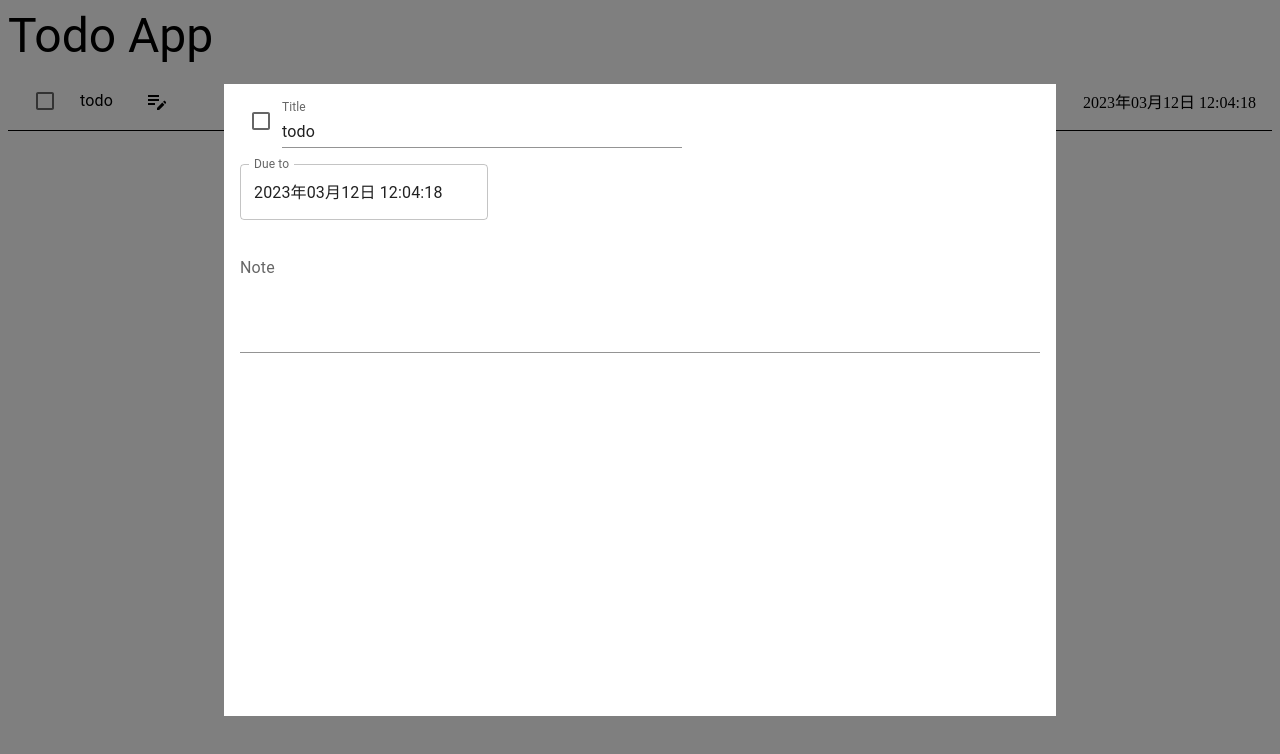
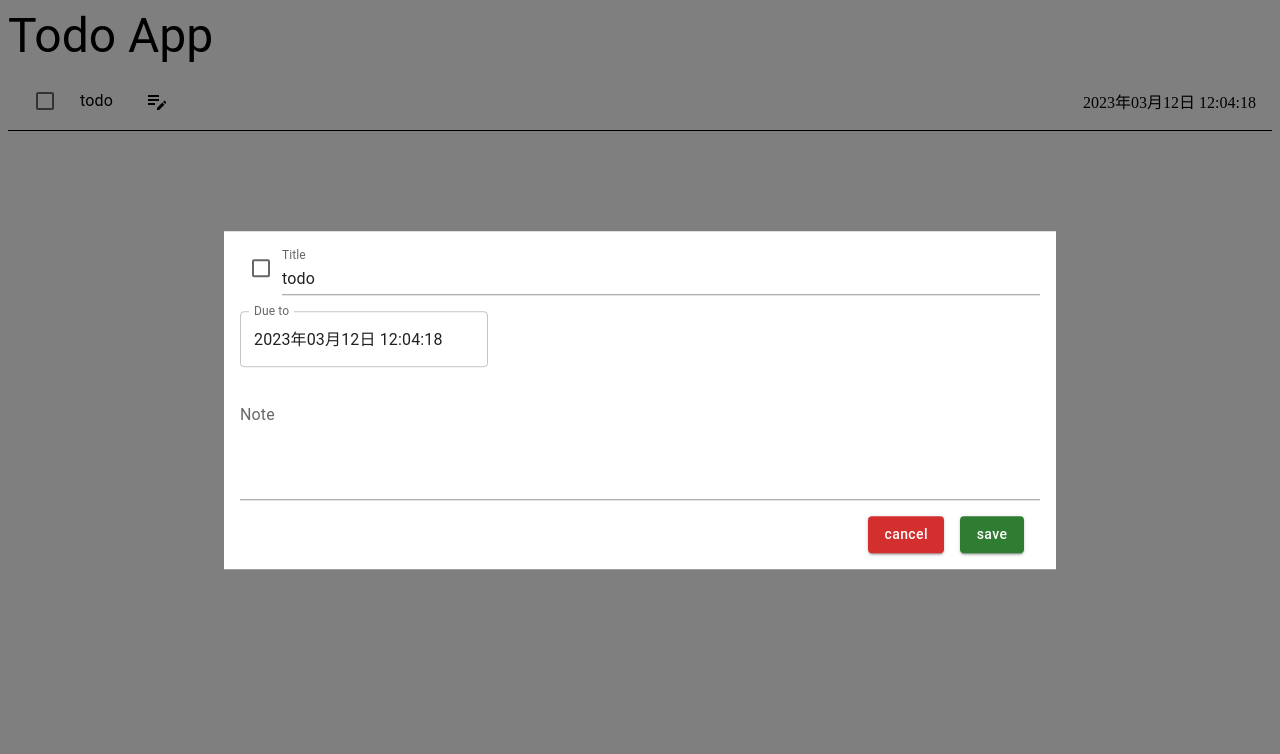
Before and after one commit to H1rono/todo-app-frontend, a React (Vite) app: page / in a window 1280 px wide. Both pictures are taken after a click on the button 156 px from the left and 101 px from the top of the page. Shown: the top 754 px of the page. Built offline with nearby package versions, Linux system fonts and the light colour scheme.

Commit message:
:art: Modify CSS, add buttons

```diff
--- a/src/components/TodoModal.tsx
+++ b/src/components/TodoModal.tsx
@@ -1,6 +1,6 @@
 /** @jsxImportSource @emotion/react */
 import { useState } from "react";
-import { Modal, Box, Checkbox, TextField } from "@mui/material";
+import { Modal, Box, Checkbox, TextField, Button } from "@mui/material";
 import { css } from "@emotion/react";
 import { Todo } from "../model/Todo";
 import ChangeTodos from "../model/ChangeTodos";
@@ -30,15 +30,20 @@ const TodoModal = ({ open, model, close }: TodoModalProps) => {
                     left: "50%",
                     backgroundColor: "white",
                     transform: "translate(-50%, -50%)",
+                    display: "flex",
+                    flexWrap: "wrap",
+                    justifyContent: "flex-start",
+                    alignItems: "start",
                     padding: "1rem",
                     maxWidth: "100%",
                     width: "800px",
                     maxHeight: "100%",
-                    height: "600px",
+                    height: "fit-content",
                 })}
             >
                 <Checkbox
                     checked={localModel.done}
+                    css={css({ flex: "0 0 auto" })}
                     onChange={(e) =>
                         setLocalModel({
                             ...localModel,
@@ -50,7 +55,7 @@ const TodoModal = ({ open, model, close }: TodoModalProps) => {
                     label="Title"
                     variant="standard"
                     defaultValue={localModel.title}
-                    css={css({ width: "50%", flex: "1 1 auto" })}
+                    css={css({ flex: "1 1 auto" })}
                     onChange={(e) => {
                         setLocalModel({
                             ...localModel,
@@ -85,6 +90,14 @@ const TodoModal = ({ open, model, close }: TodoModalProps) => {
                         });
                     }}
                 />
+                <Box css={css({ justifySelf: "flex-end", alignSelf: "end", marginLeft: "auto", paddingTop: "1rem" })}>
+                    <Button variant="contained" color="error" onClick={abort} css={css({ textTransform: "none" })}>
+                        cancel
+                    </Button>
+                    <Button variant="contained" color="success" css={css({ margin: "0 1rem", textTransform: "none" })}>
+                        save
+                    </Button>
+                </Box>
             </Box>
         </Modal>
     );
```
